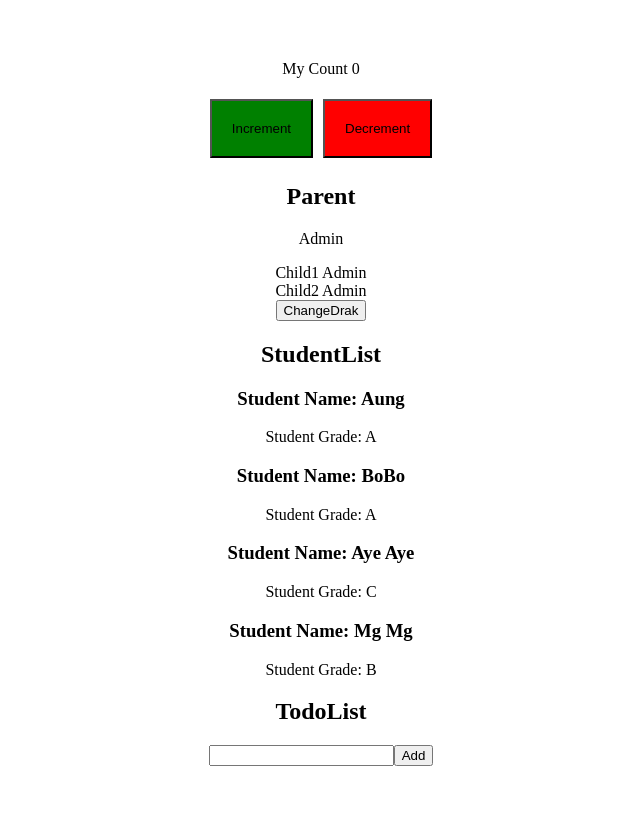
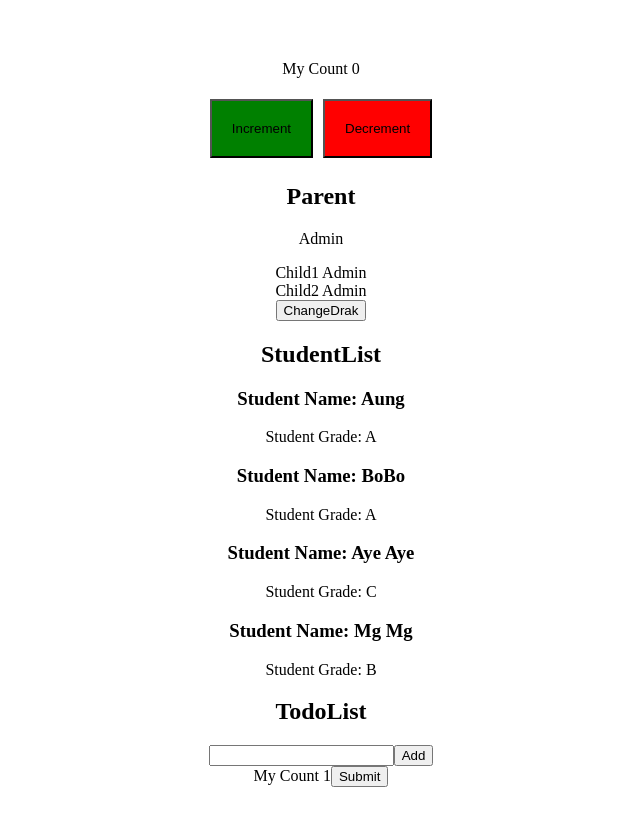
Before and after one commit to nunuaung/TP-B2, a React (Vite) app in the folder vite-project/: page / in a window 1280 px wide. Shown: the whole page, without its empty margins (319-959 px from the left). Built offline with nearby package versions, Linux system fonts and the light colour scheme.

Commit message:
add useEffect

```diff
--- a/vite-project/src/App.jsx
+++ b/vite-project/src/App.jsx
@@ -4,6 +4,7 @@ import { MainTitle, SecondTitle } from './components/mainTitle/MainTitle'
 import StudentList from './components/studentList/StudentList'
 import SwitchTheme from './components/switchTheme/SwitchTheme'
 import Parent from './pages/Parent'
+import Count from './pages/count/Count'
 import TodoList from './pages/todoList/TodoList'
 // import Todo from './pages/Todo'
 // import Login from './pages/login/Login'
@@ -24,6 +25,7 @@ function App() {
       <StudentList/>
       {/* <Login/> */}
       <TodoList/>
+      <Count/>
     </div>
   )
 }
--- /dev/null
+++ b/vite-project/src/pages/count/Count.jsx
@@ -0,0 +1,36 @@
+import React, { useEffect, useState } from 'react'
+
+const Count = () => {
+    const [myCount, setMyCount] =useState(0)
+    const [isSubmite, setIsSubmited] = useState(false)
+
+    // const [selectedCategory, setSelectedCategory] =useState(0)
+
+    useEffect(()=>{
+        console.log("Render in useEffect")
+        setMyCount(myCount+1)
+    },[isSubmite])
+
+
+
+
+
+
+    // no dependency   render forever
+    // [] dependency   render first time
+    // [state] dependency   render every state change
+
+    // catgory = ["all","gradeA","gradeB"]
+
+    const submitHandler = ()=>{
+        setIsSubmited(!isSubmite)
+    }
+
+  return (
+    <div>My Count {myCount}
+        <button type='button' onClick={submitHandler}>Submit</button>
+    </div>
+  )
+}
+
+export default Count
--- a/vite-project/src/pages/todoList/TodoList.jsx
+++ b/vite-project/src/pages/todoList/TodoList.jsx
@@ -26,14 +26,13 @@ const TodoList = () => {
             const updatedTodoItems = todoItems.map((item,index)=>
             index === clickedId ? newText : item)
             console.log("Update todo items "+updatedTodoItems)
-
-
-
-
-
-
             setTodoItems(updatedTodoItems)
         }
+    }
+
+    const deleteHandler = (deleteId)=>{
+        let updatedTodoList = todoItems.filter((item,index)=> index != deleteId)
+        setTodoItems(updatedTodoList)
     }
 
   return (
@@ -46,7 +45,7 @@ const TodoList = () => {
                 todoItems.map((item,index)=>
                 <div key={index} className='todo'>
                     <p>{item}</p><button type='button' onClick={()=>editHandler(index)}>Edit</button>
-                    <button>Delete</button>
+                    <button type='button' onClick={()=>deleteHandler(index)}>Delete</button>
                 </div>
                 )
             }
```
